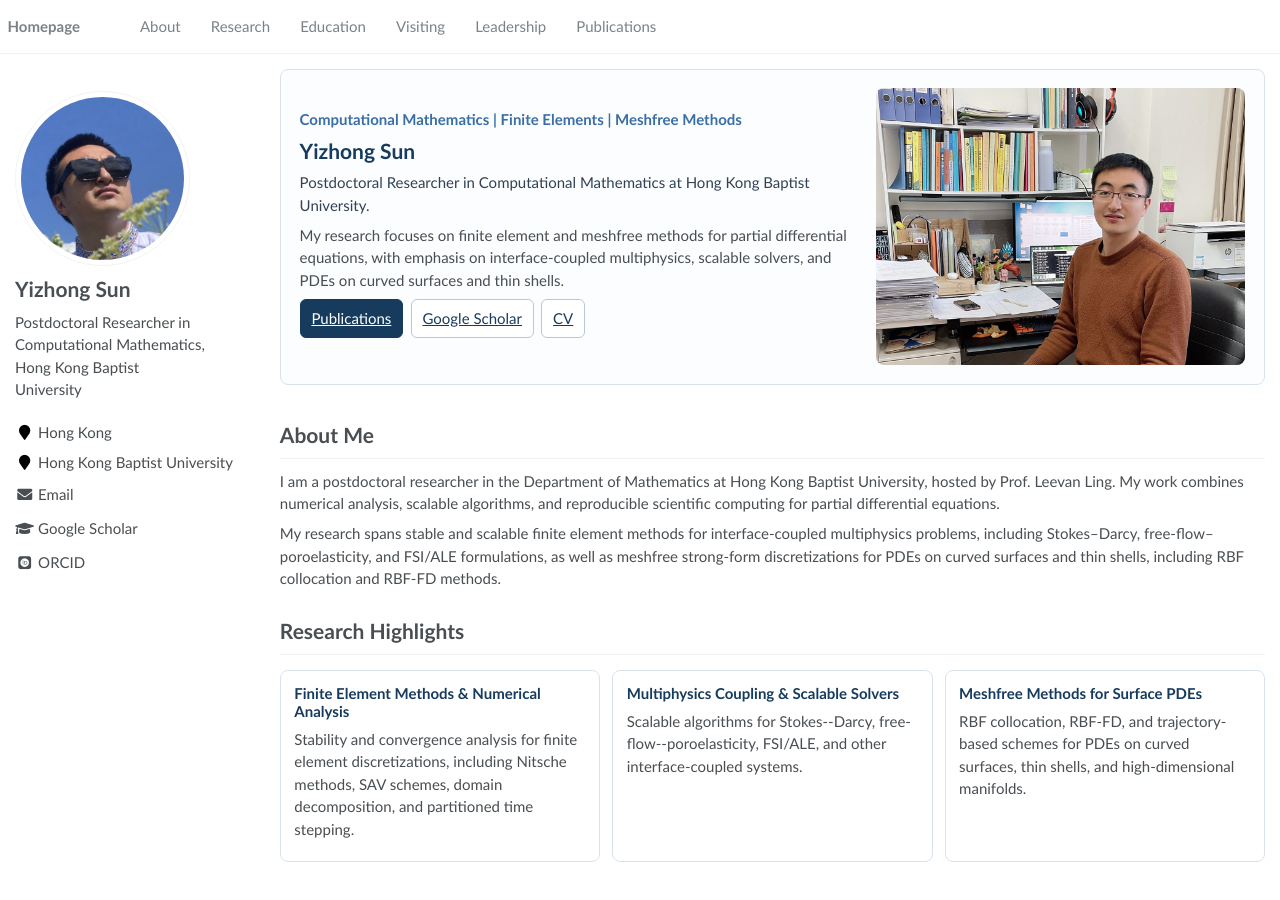
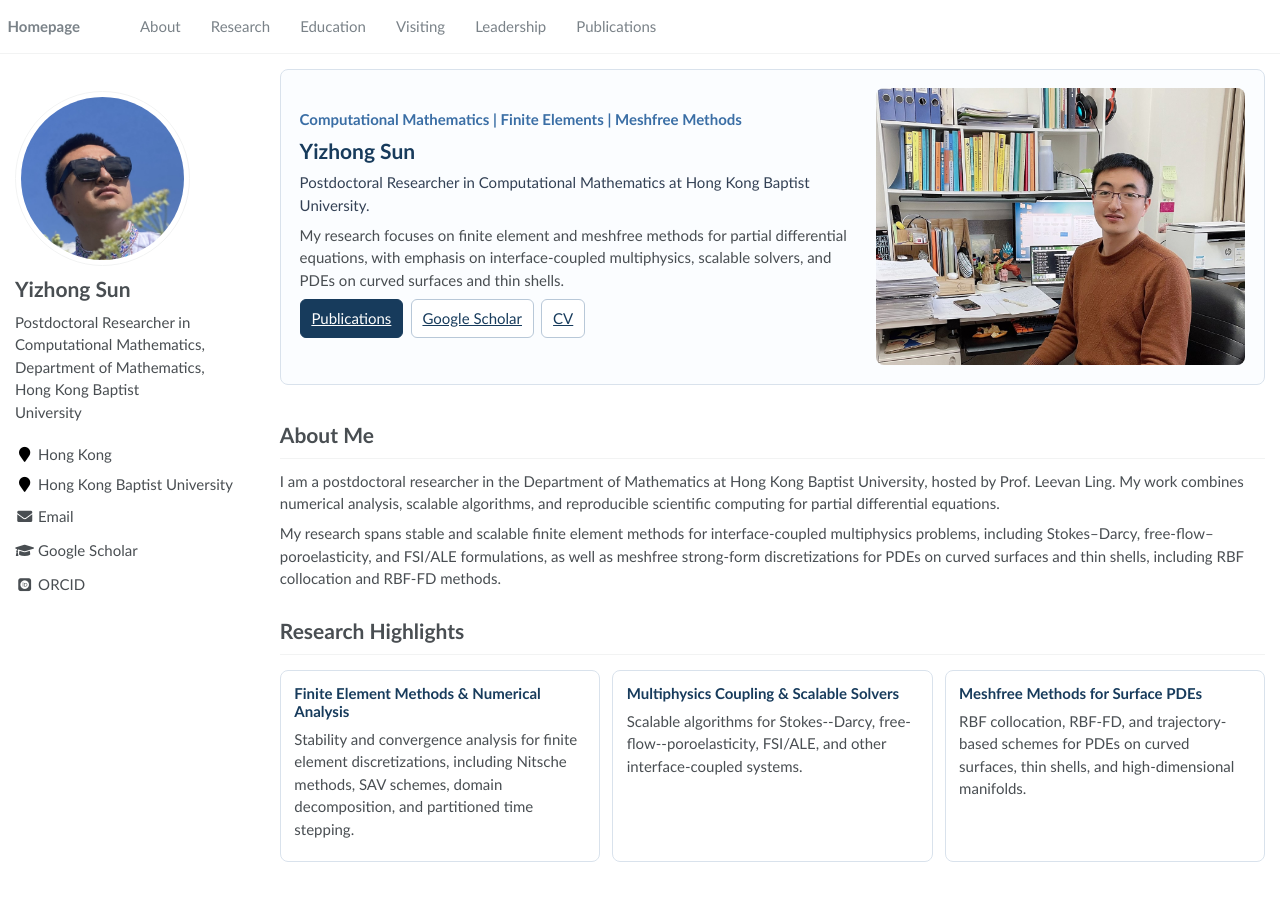
Before and after one commit to yzsun95/yzsun95.github.io, a Jekyll site: the page built from _pages/about.md, in a window 1280 px wide and 900 px high. Built offline with Jekyll 4.4.1, drawn with Linux system fonts in a browser that asks for light colours; some web fonts are replaced.

Commit message:
Update _config.yml

```diff
--- a/_config.yml
+++ b/_config.yml
@@ -25,7 +25,7 @@ baidu_site_verification  :  # get baidu_site_verification from https://ziyuan.ba
 author:
   name             : "Yizhong Sun"
   avatar           : "images/profile-avatar.jpg"
-  bio              : "Postdoctoral Researcher in Computational Mathematics, Hong Kong Baptist University"
+  bio              : "Postdoctoral Researcher in Computational Mathematics, Department of Mathematics, Hong Kong Baptist University"
   location         : "Hong Kong"
   employer         : "Hong Kong Baptist University"
   pubmed           :
```
